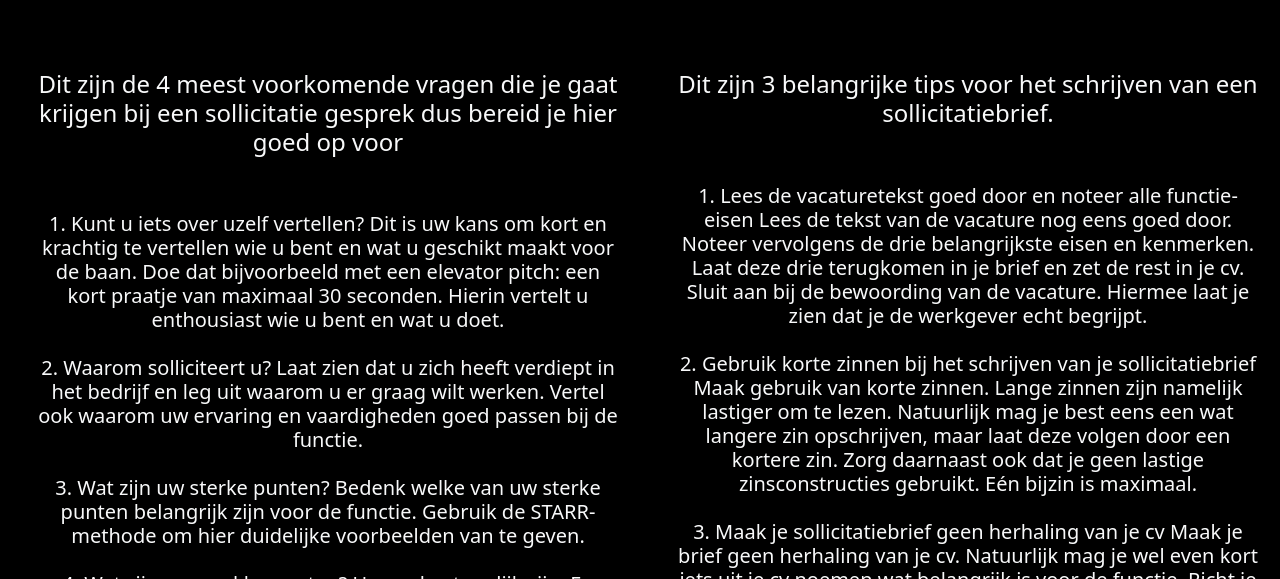
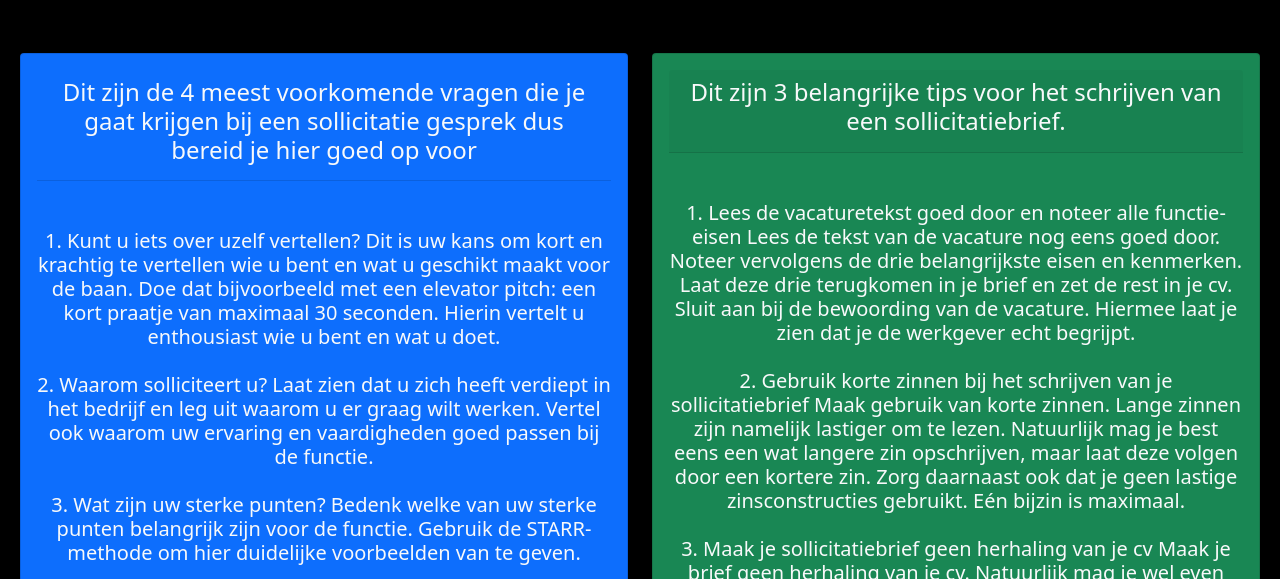
Before and after one commit to TParijs/QDT-burgerschap.github.io, a plain HTML site: page sollicitatie.html in a window 1280 px wide. Shown: the part 221-800 px from the top of the page. Drawn offline with nearby package versions, Linux system fonts and the light colour scheme.

Commit message:
sollicitatie done

```diff
--- a/sollicitatie.html
+++ b/sollicitatie.html
@@ -55,29 +55,34 @@
     <br><br>
     <!--Begin hier met de content-->
 
-    <div class="row">
+
         <div class="col">
             <h1 class="text-center text-light">Tips voor solliciteren en een sollicitatiebrief maken</h1>
             <br>
         </div>
-
+        <div class="row"> </div>
         <div class="row row-cols-1 row-cols-md-2 g-4 mx-2 bg-black text-center mt-3 text-light">
             <div class="col">
-                <div class="card bg-black">
+                <div class="card bg-primary">
 
                     <div class="card-body">
-                        <h4 class="card-title">Dit zijn de 4 meest voorkomende vragen die je gaat krijgen bij een
-                            sollicitatie gesprek dus bereid je hier goed op voor</h4> <br> <br>
+                        <div class="card-header bg-primary">
+                            <h4> Dit zijn de 4 meest voorkomende vragen die je gaat krijgen bij een
+                                sollicitatie gesprek dus bereid je hier goed op voor </h4>
+                        </div>
+                        <br> <br>
                         <h5 class="card-text text">
-                            1. Kunt u iets over uzelf vertellen?
-                            Dit is uw kans om kort en krachtig te vertellen wie u bent en wat u geschikt maakt voor de
-                            baan. Doe dat bijvoorbeeld met een elevator pitch: een kort praatje van maximaal 30
-                            seconden. Hierin vertelt u enthousiast wie u bent en wat u doet. <br> <br>
-
-                            2. Waarom solliciteert u?
-                            Laat zien dat u zich heeft verdiept in het bedrijf en leg uit waarom u er graag wilt werken.
-                            Vertel ook waarom uw ervaring en vaardigheden goed passen bij de functie. <br> <br>
-
+                            <div class=""> 1. Kunt u iets over uzelf vertellen?
+                                Dit is uw kans om kort en krachtig te vertellen wie u bent en wat u geschikt maakt voor
+                                de
+                                baan. Doe dat bijvoorbeeld met een elevator pitch: een kort praatje van maximaal 30
+                                seconden. Hierin vertelt u enthousiast wie u bent en wat u doet. <br> <br>
+                            </div>
+                            <div class="">2. Waarom solliciteert u?
+                                Laat zien dat u zich heeft verdiept in het bedrijf en leg uit waarom u er graag wilt
+                                werken.
+                                Vertel ook waarom uw ervaring en vaardigheden goed passen bij de functie. <br> <br>
+                            </div>
                             3. Wat zijn uw sterke punten?
                             Bedenk welke van uw sterke punten belangrijk zijn voor de functie. Gebruik de STARR-methode
                             om hier duidelijke voorbeelden van te geven. <br> <br>
@@ -86,19 +91,22 @@
                             U mag best eerlijk zijn. En natuurlijk mag u uw zwakke punten wat mooier verpakken. Vertel
                             ook aan welke punten u wilt werken en hoe u dat wilt doen. Dan laat u zien dat u zelfkennis
                             heeft en ook bereid bent om te leren.
+                            <br> <br>
                         </h5>
                     </div>
                 </div>
             </div>
             <div class="col">
-                <div class="card bg-black">
+                <div class="card bg-success">
                     <div class="card-body">
-                        <h4 class="card-title">Dit zijn 3 belangrijke tips voor het schrijven van een sollicitatiebrief.</h4> <br> <br>
+                        <div class="card-header"> <h4> Dit zijn 3 belangrijke tips voor het schrijven van een
+                            sollicitatiebrief. </h4></div><br> <br>
                         <h5 class="card-text">
                             1. Lees de vacaturetekst goed door en noteer alle functie-eisen
                             Lees de tekst van de vacature nog eens goed door. Noteer vervolgens de drie belangrijkste
                             eisen en kenmerken. Laat deze drie terugkomen in je brief en zet de rest in je cv. Sluit aan
-                            bij de bewoording van de vacature. Hiermee laat je zien dat je de werkgever echt begrijpt. <br> <br>
+                            bij de bewoording van de vacature. Hiermee laat je zien dat je de werkgever echt begrijpt.
+                            <br> <br>
 
                             2. Gebruik korte zinnen bij het schrijven van je sollicitatiebrief
                             Maak gebruik van korte zinnen. Lange zinnen zijn namelijk lastiger om te lezen. Natuurlijk
@@ -110,9 +118,7 @@
                             Maak je brief geen herhaling van je cv. Natuurlijk mag je wel even kort iets uit je cv
                             noemen wat belangrijk is voor de functie. Richt je sollicitatiebrief vooral op het ‘waarom’.
                             Waarom heb je die opleiding gedaan en waarom ben je bij dat bedrijf gaan werken? Spits je
-                            verhaal toe op de werkgever en vertel waarom je dáár wilt werken. <br> <br>
-
-
+                            verhaal toe op de werkgever en vertel waarom je dáár wilt werken.
                         </h5>
                     </div>
                 </div>
```
